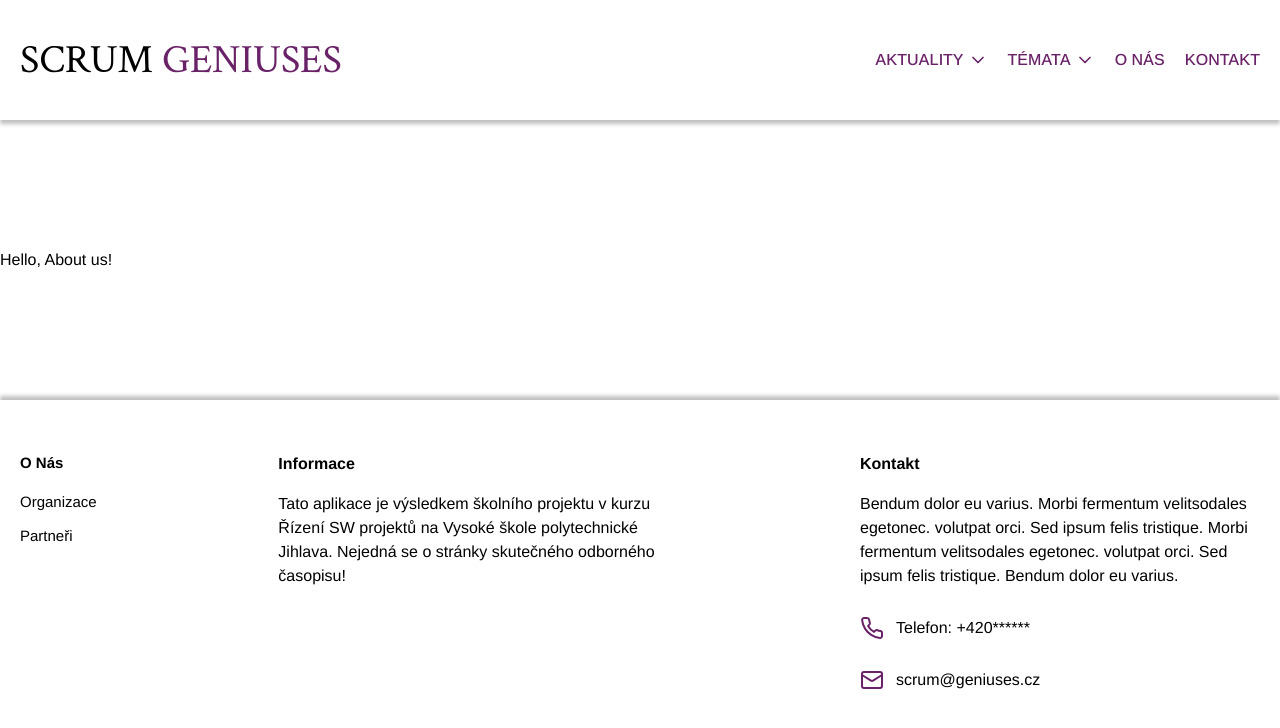
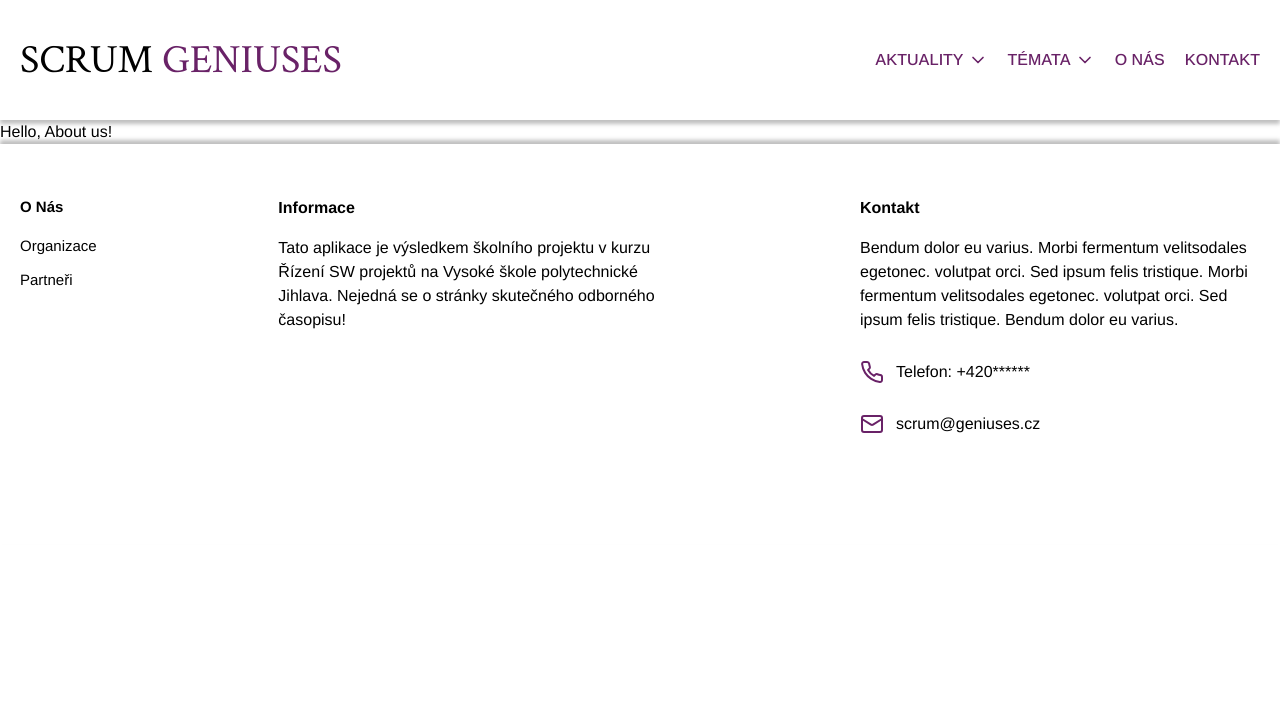
Before and after one commit to dshamsani/scrum_geniuses, a React (Vite) app in the folder code/: page /about in a window 1280 px wide. Shown: the top 728 px of the page. Built offline with nearby package versions, Linux system fonts and the light colour scheme.

Commit message:
fix: unneeded root styles

```diff
--- a/code/src/routes/__root.tsx
+++ b/code/src/routes/__root.tsx
@@ -5,7 +5,7 @@ import { Footer } from "../components/layout/Footer";
 
 export const Route = createRootRoute({
   component: () => (
-    <div className="font-helvetica min-h-[100vh] flex flex-col justify-between">
+    <div className="font-helvetica min-h-[100vh]">
       <Header />
       <Outlet />
       <Footer />
```
